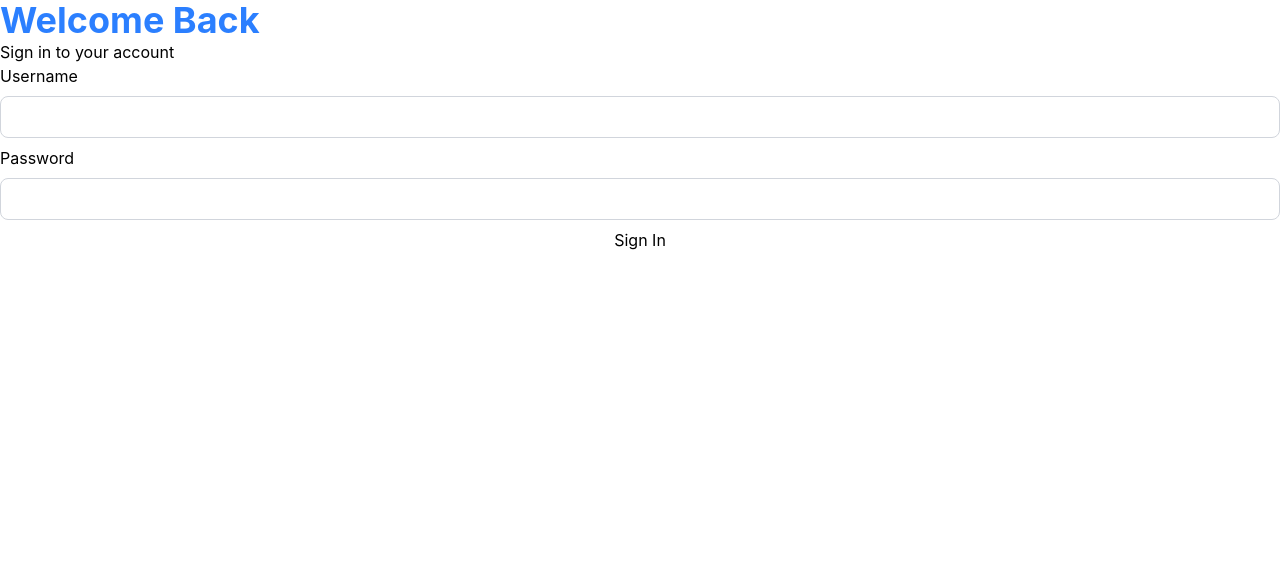
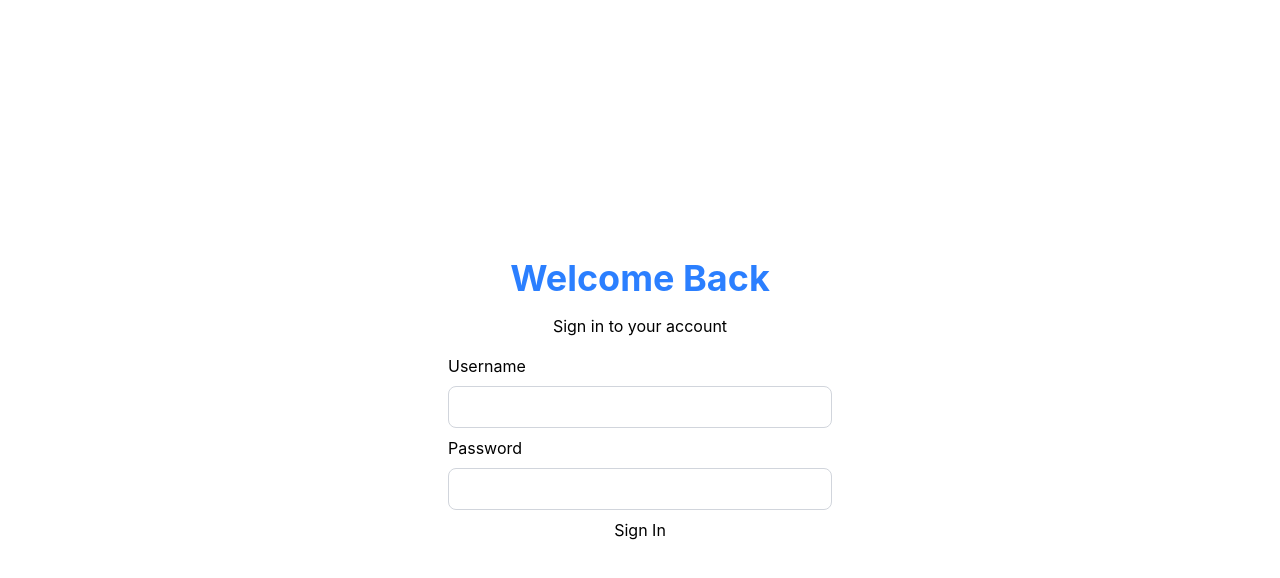
Before and after one commit to iiamolu/CompSec-MFA, a React (Vite) app in the folder frontend/: page / in a window 1280 px wide. Shown: the top 578 px of the page. Built offline with nearby package versions, Linux system fonts and the light colour scheme.

Commit message:
Centered page and shortened form width

```diff
--- a/frontend/src/pages/Login.jsx
+++ b/frontend/src/pages/Login.jsx
@@ -1,13 +1,13 @@
 function Login() {
     // Display
     return(
-        <main>
+        <main className="min-h-screen flex flex-col items-center justify-center gap-4 px-4">
             <h1 className="text-4xl font-bold text-blue-500">
                 Welcome Back
             </h1>
             <p>Sign in to your account</p>
-            {/* Flex column so that username and password aren't next to eachother */}
-            <form className="flex flex-col gap-2">
+            {/* Flex column so that username and password aren't next to eachother; limit form's width */}
+            <form className="flex flex-col gap-2 w-full max-w-sm">
                 <label htmlFor="username">Username</label>
                 <input
                 id="username"
```
